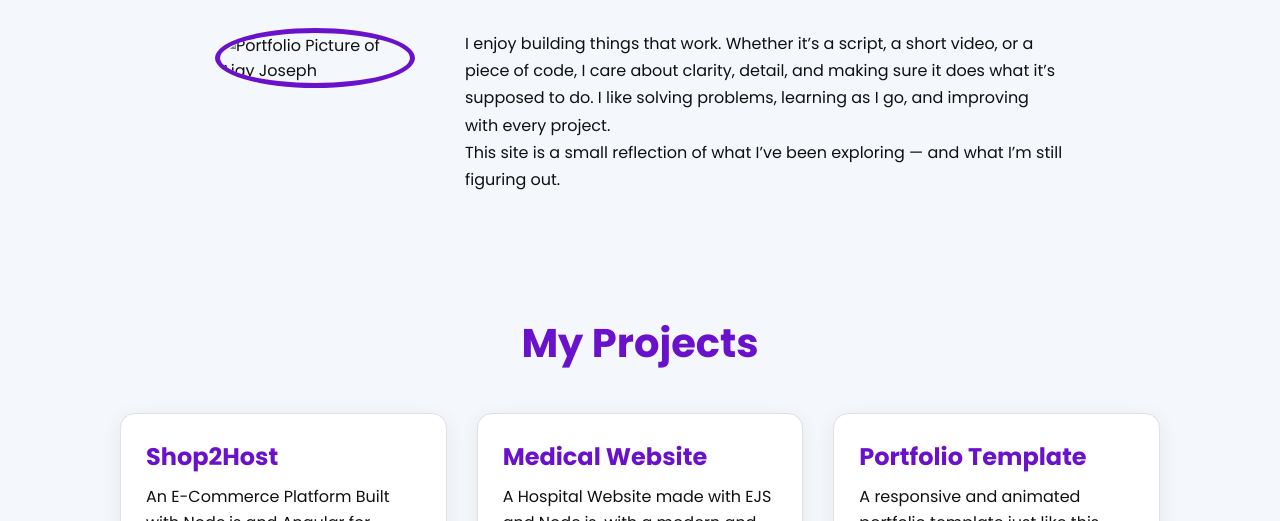
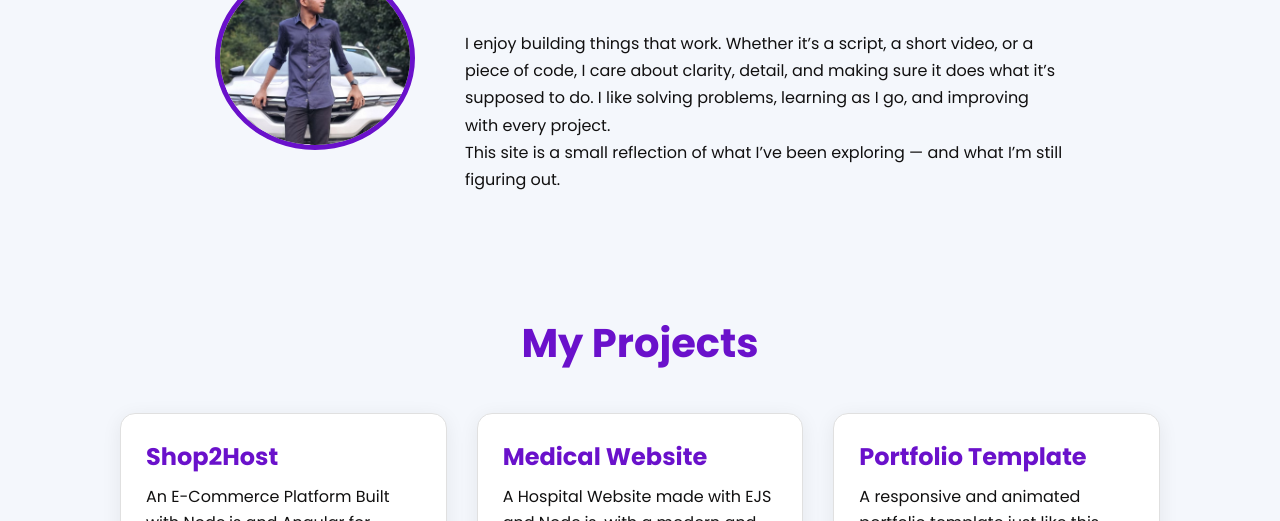
Before and after one commit to aaro56/AJAY-Portfolio, a plain HTML site: page index.html in a window 1280 px wide. Shown: the part 579-1100 px from the top of the page. Drawn offline with Linux system fonts and the light colour scheme.

Commit message:
Update index.html

```diff
--- a/index.html
+++ b/index.html
@@ -378,7 +378,7 @@
 
 <section class="about reveal" id="about">
     <!-- THIS IS THE CORRECTED IMAGE LINK -->
-    <img src="" alt="Portfolio Picture of Ajay Joseph">
+    <img src="profile.jpg" alt="Portfolio Picture of Ajay Joseph">
 
     <div class="about-text">
         <h2>About Me</h2>
```
